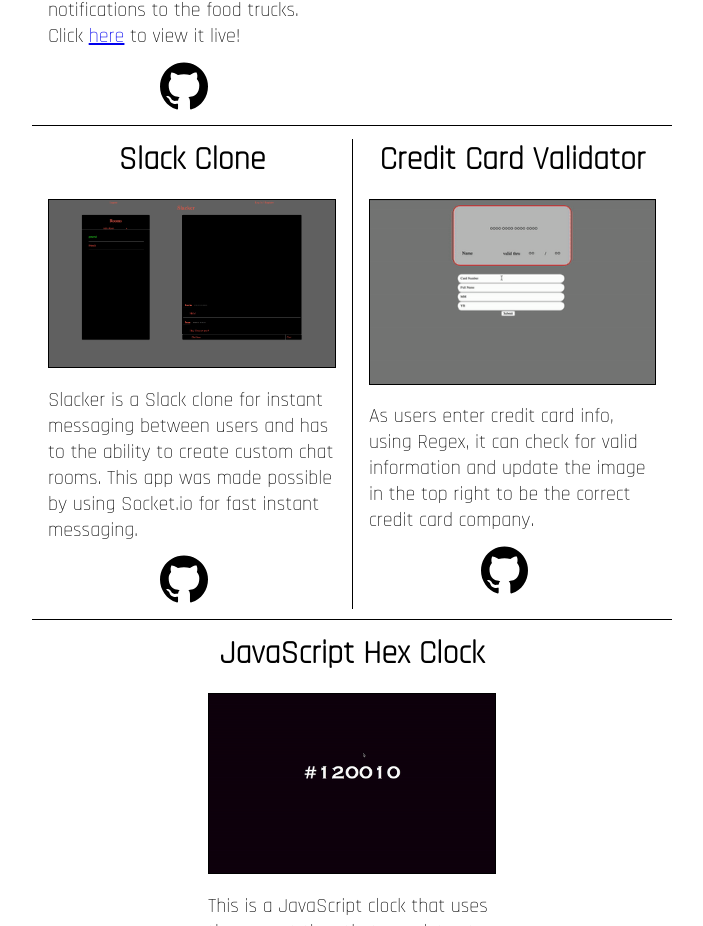
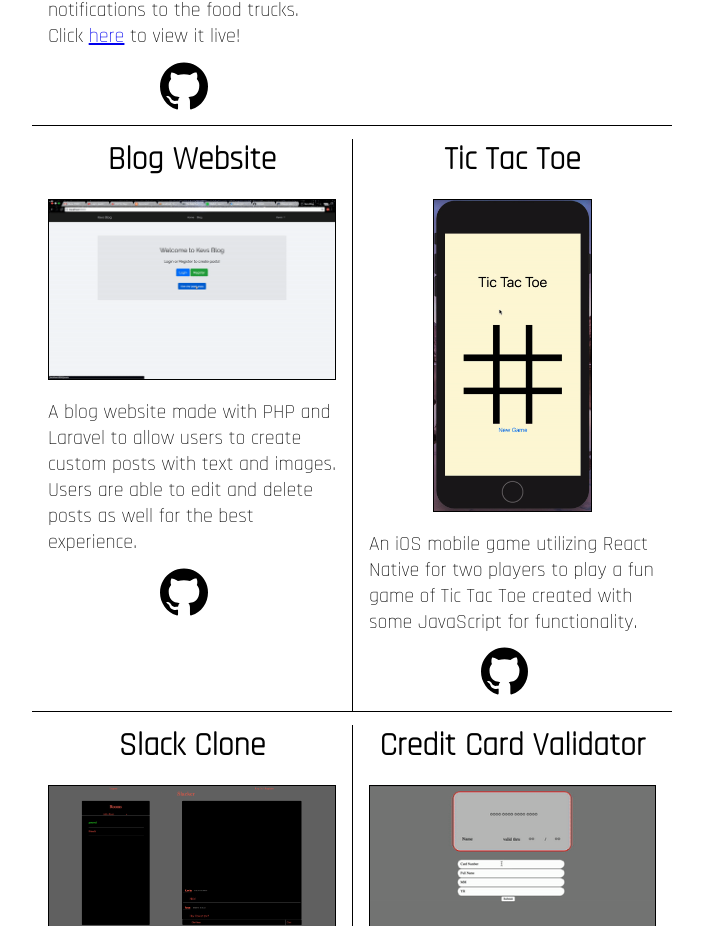
Before and after one commit to thekevinm/personal-website, a React (Create React App) app: page / in a window 1280 px wide. Shown: the part 1377-2303 px from the top of the page, without its empty margins (288-991 px from the left). Built offline with nearby package versions, Linux system fonts and the light colour scheme.

Commit message:
added more projects

```diff
--- a/src/components/Info.js
+++ b/src/components/Info.js
@@ -1,10 +1,12 @@
-import React, { Component } from 'react';
+import React, { Component } from 'react'
 import '../styles/Info.css'
 import iosApp from '../assets/ezgif.com-video-to-gif.gif'
 import webApp from '../assets/webApp.gif'
 import jsclock from '../assets/gifClock.gif'
 import slacker from '../assets/slackerPic.png'
 import skeu from '../assets/skeucard.gif'
+import blog from '../assets/laravel-gif.gif'
+import tictac from '../assets/tictactoe-gif.gif'
 import git from '../assets/githublogo.svg'
 
 class Info extends Component {
@@ -31,6 +33,22 @@
           <img src={iosApp} className="iosAppContainer" alt=""/>
           <p>Street Eats iOS is the mobile app version that utilizes React Native to create a fun user experience. Trucks can quickly update their locations from their phones and users can instantaneously see where they are.</p>
           <a href="https://github.com/classZero/street-eats-app" target="_blank" rel="noopener noreferrer"><img src={git} className="gitHubContainer" alt="" /></a>
+        </div>
+      </div>
+
+      <div className="projContainer2">
+        <h1>Blog Website</h1>
+        <img src={blog} className="slackerContainer" alt=""/>
+        <p>A blog website made with PHP and Laravel to allow users to create custom posts with text and images. Users are able to edit and delete posts as well for the best experience.</p>
+        <a href="https://github.com/thekevinm/laravel-blog" target="_blank" rel="noopener noreferrer"><img src={git} className="gitHubContainer" alt=""/></a>
+      </div>
+
+      <div className="projContainer2">
+        <div className="borderLeft">
+          <h1>Tic Tac Toe</h1>
+          <img src={tictac} className="iosAppContainer" alt=""/>
+          <p>An iOS mobile game utilizing React Native for two players to play a fun game of Tic Tac Toe created with some JavaScript for functionality.</p>
+          <a href="https://github.com/thekevinm/TicTacToe" target="_blank" rel="noopener noreferrer"><img src={git} className="gitHubContainer" alt=""/></a>
         </div>
       </div>
 
```
Also changed, not shown: src/assets/laravel-gif.gif (added), src/assets/tictactoe-gif.gif (added).
